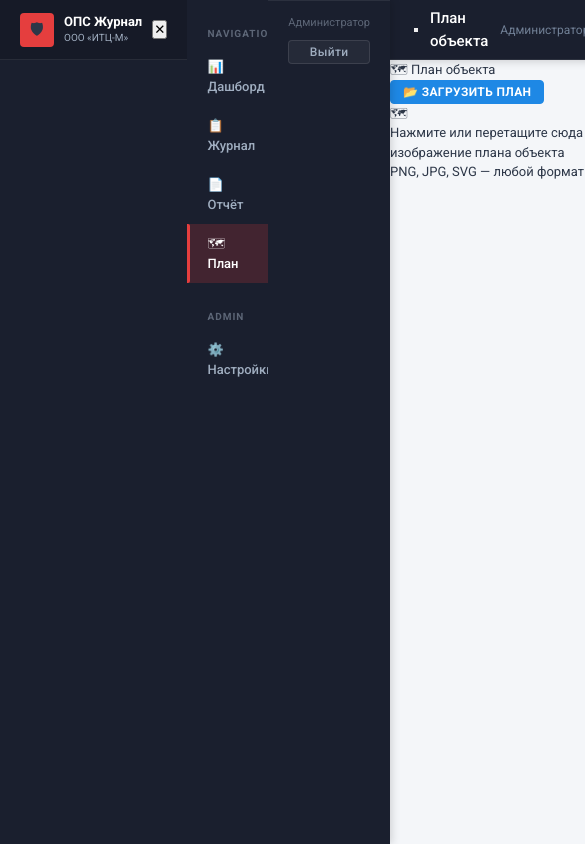
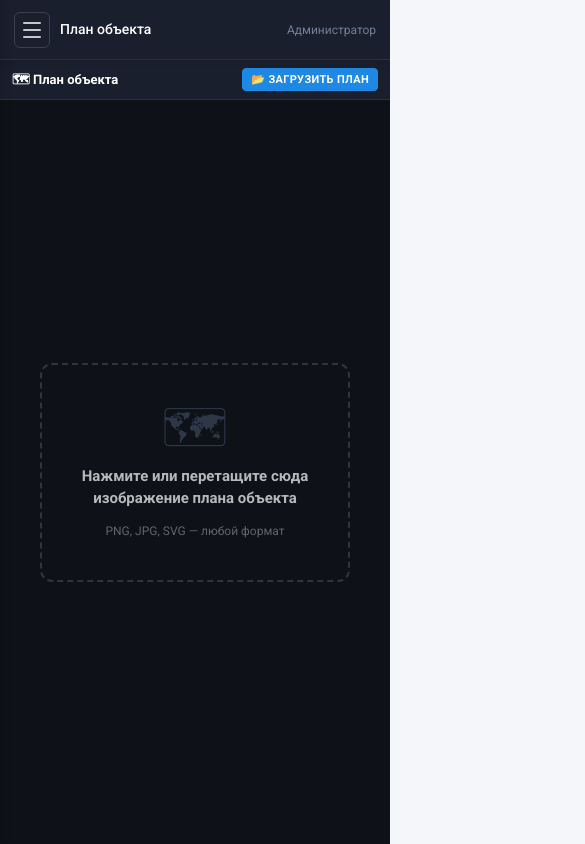
Before and after one commit to sychev23021983-design/ops-journal, a React (Vite) app in the folder frontend/: page /plan in a window 390 px wide. Shown: the top 844 px of the page, 585 px wide, since content can reach past the window. Built offline with nearby package versions, Linux system fonts and the light colour scheme; no server answers; sample sign-in values are in the browser's storage.

Commit message:
feat: add PlanPage styles + mobile responsive sidebar

```diff
--- a/frontend/src/index.css
+++ b/frontend/src/index.css
@@ -671,3 +671,227 @@ textarea { resize: vertical; min-height: 76px; }
   width: 100%;
   overflow-x: auto;
 }
+
+/* ══════════════════════════════════════════
+   ПЛАН ОБЪЕКТА — PlanPage
+══════════════════════════════════════════ */
+
+.plan-page {
+  display: flex;
+  flex-direction: column;
+  height: calc(100vh - 60px);
+  background: #0e1117;
+  overflow: hidden;
+}
+
+.plan-toolbar {
+  display: flex;
+  align-items: center;
+  justify-content: space-between;
+  gap: 10px;
+  padding: 10px 18px;
+  background: var(--sidebar-bg);
+  border-bottom: 1px solid rgba(255,255,255,0.08);
+  flex-shrink: 0;
+  flex-wrap: wrap;
+}
+
+.plan-toolbar-title {
+  font-size: 14px;
+  font-weight: 700;
+  color: #fff;
+  white-space: nowrap;
+}
+
+.plan-toolbar-actions {
+  display: flex;
+  align-items: center;
+  gap: 6px;
+  flex-wrap: wrap;
+}
+
+.plan-scale-badge {
+  font-size: 12px;
+  font-weight: 600;
+  color: rgba(160,174,192,0.8);
+  min-width: 40px;
+  text-align: center;
+}
+
+.plan-canvas {
+  flex: 1;
+  position: relative;
+  overflow: hidden;
+  cursor: grab;
+  user-select: none;
+  touch-action: none;
+}
+
+.plan-canvas.dragging { cursor: grabbing; }
+
+.plan-canvas-empty {
+  cursor: default;
+  display: flex;
+  align-items: center;
+  justify-content: center;
+}
+
+.plan-image {
+  position: absolute;
+  top: 50%;
+  left: 50%;
+  max-width: none;
+  max-height: none;
+  transform-origin: center center;
+  display: block;
+  pointer-events: none;
+  border-radius: 2px;
+  box-shadow: 0 4px 32px rgba(0,0,0,0.6);
+}
+
+.plan-drop-hint {
+  display: flex;
+  flex-direction: column;
+  align-items: center;
+  justify-content: center;
+  gap: 12px;
+  padding: 40px;
+  border: 2px dashed rgba(255,255,255,0.15);
+  border-radius: 12px;
+  cursor: pointer;
+  transition: border-color 0.2s, background 0.2s;
+  max-width: 380px;
+  text-align: center;
+}
+
+.plan-drop-hint:hover {
+  border-color: rgba(30,136,229,0.6);
+  background: rgba(30,136,229,0.06);
+}
+
+.plan-drop-icon { font-size: 48px; line-height: 1; }
+
+.plan-drop-text {
+  font-size: 15px;
+  font-weight: 600;
+  color: rgba(255,255,255,0.7);
+  line-height: 1.5;
+}
+
+.plan-drop-sub {
+  font-size: 12px;
+  color: rgba(255,255,255,0.35);
+}
+
+/* ══════════════════════════════════════════
+   MOBILE HAMBURGER + SIDEBAR OVERLAY
+══════════════════════════════════════════ */
+
+.topbar-menu-btn {
+  display: none;
+  flex-direction: column;
+  justify-content: center;
+  gap: 5px;
+  width: 36px;
+  height: 36px;
+  background: transparent;
+  border: 1px solid rgba(255,255,255,0.15);
+  border-radius: 6px;
+  cursor: pointer;
+  padding: 7px 8px;
+  flex-shrink: 0;
+}
+
+.topbar-menu-btn span {
+  display: block;
+  width: 100%;
+  height: 2px;
+  background: rgba(255,255,255,0.75);
+  border-radius: 2px;
+  transition: background 0.15s;
+}
+
+.topbar-menu-btn:hover span { background: #fff; }
+
+.sidebar-close {
+  display: none;
+  background: none;
+  border: none;
+  color: rgba(160,174,192,0.6);
+  font-size: 16px;
+  cursor: pointer;
+  padding: 4px;
+  margin-left: auto;
+  line-height: 1;
+}
+
+.sidebar-overlay {
+  display: none;
+  position: fixed;
+  inset: 0;
+  background: rgba(0,0,0,0.55);
+  z-index: 99;
+}
+
+/* ══════════════════════════════════════════
+   RESPONSIVE — MOBILE ≤ 768px
+══════════════════════════════════════════ */
+
+@media (max-width: 768px) {
+
+  /* Hamburger button visible */
+  .topbar-menu-btn { display: flex; }
+
+  /* Sidebar becomes a slide-in drawer */
+  .sidebar {
+    position: fixed;
+    top: 0; left: 0; bottom: 0;
+    width: 240px;
+    transform: translateX(-100%);
+    transition: transform 0.25s ease;
+    z-index: 200;
+  }
+
+  .sidebar.open { transform: translateX(0); }
+
+  .sidebar-close { display: block; }
+
+  .sidebar-overlay { display: block; }
+
+  /* Main takes full width */
+  .main { margin-left: 0; }
+
+  /* Topbar */
+  .topbar { padding: 0 14px; gap: 10px; }
+  .topbar-title { font-size: 14px; }
+
+  /* Pages */
+  .page { padding: 12px; }
+
+  /* Stat grid: 2 columns on mobile */
+  .stat-grid { grid-template-columns: 1fr 1fr; gap: 10px; }
+
+  /* Forms: 1 column */
+  .form-grid { grid-template-columns: 1fr; }
+  .form-grid.cols-3 { grid-template-columns: 1fr; }
+
+  /* Cards: remove extra padding */
+  .card { padding: 14px; }
+
+  /* Tables: allow horizontal scroll */
+  .table-wrap { overflow-x: auto; -webkit-overflow-scrolling: touch; }
+
+  /* Page header: stack on mobile */
+  .page-header { flex-direction: column; align-items: flex-start; gap: 8px; }
+
+  /* Filters bar: vertical stack */
+  .filters-bar { flex-direction: column; align-items: stretch; }
+  .filters-bar select,
+  .filters-bar input { min-width: 0; width: 100%; }
+
+  /* Plan page: toolbar smaller */
+  .plan-toolbar { padding: 8px 12px; }
+  .plan-toolbar-title { font-size: 13px; }
+  .plan-toolbar-actions { gap: 4px; }
+  .btn.btn-sm { padding: 4px 8px; font-size: 11px; }
+}
```
